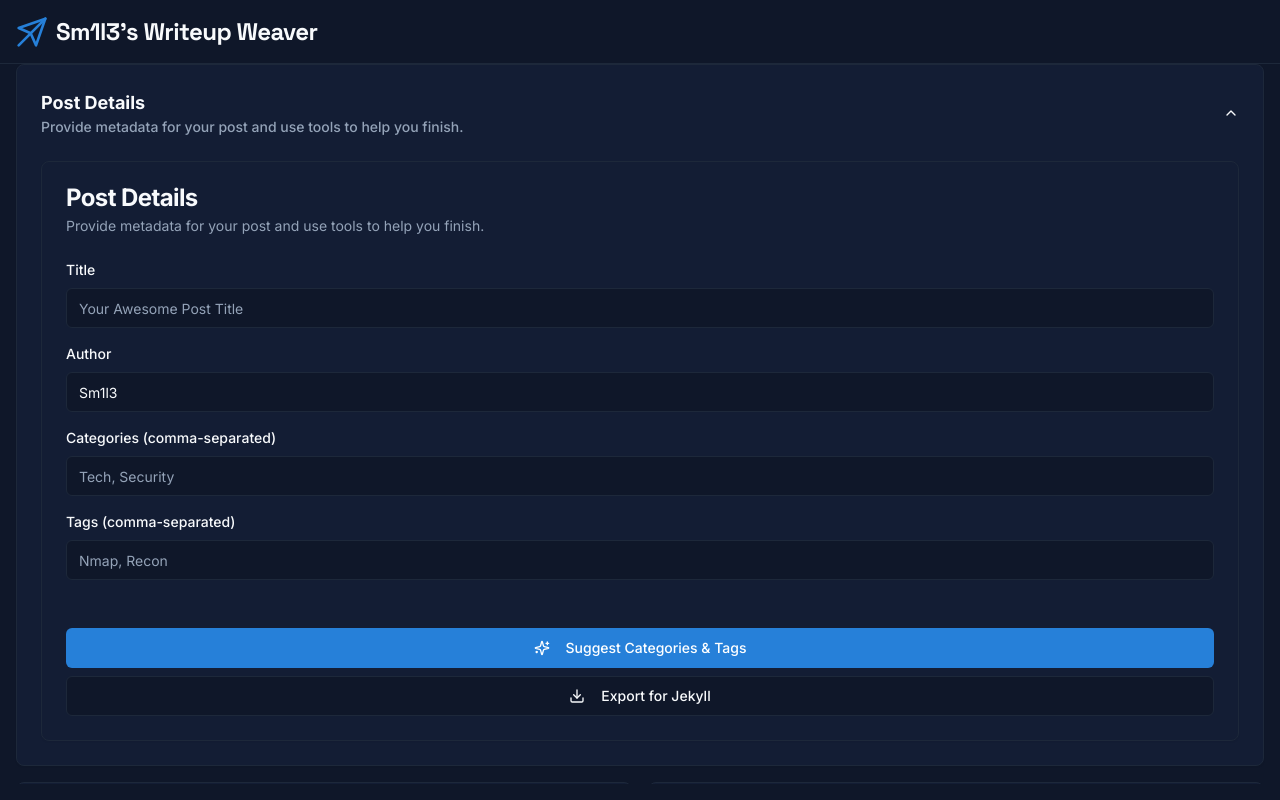
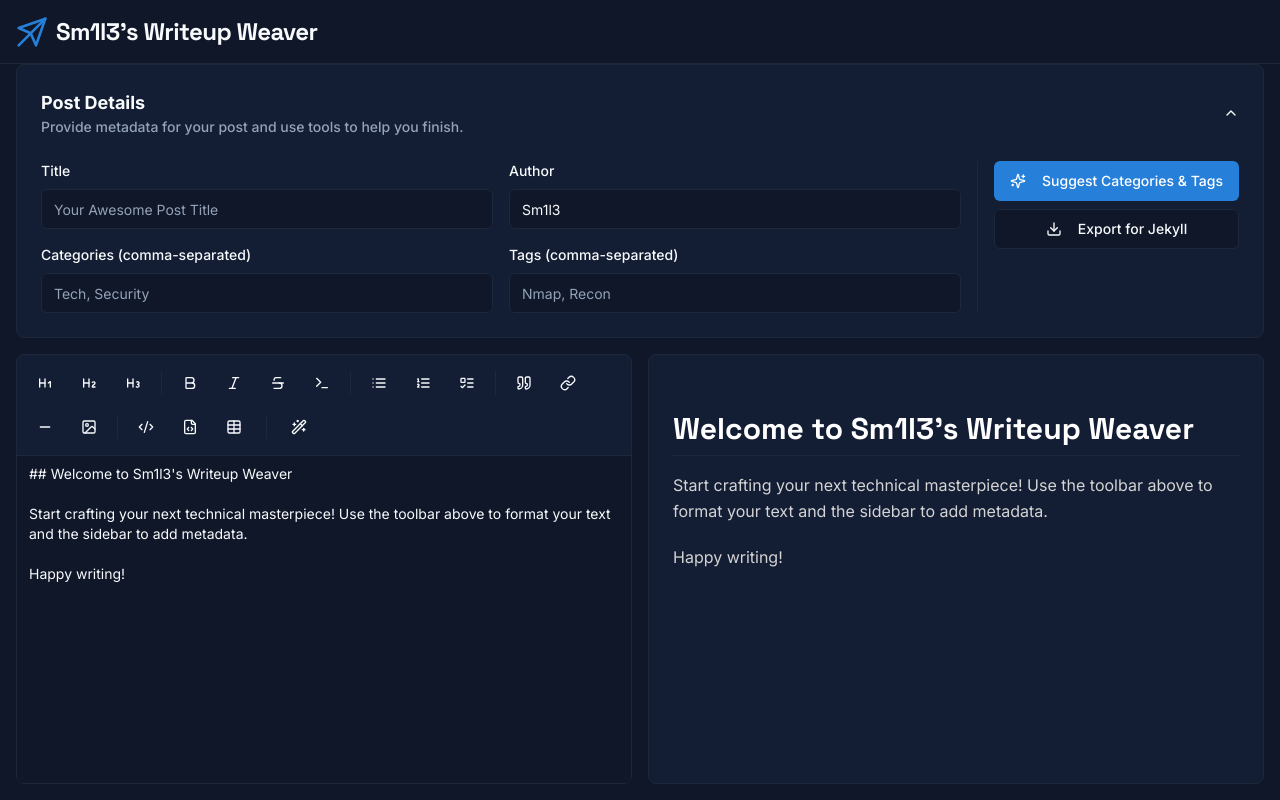
Before and after one commit to I-am-Sm1l3/writeup-weaver, a Next.js app: page / in a window 1280 px wide. Built offline with nearby package versions, Linux system fonts and the light colour scheme; what @genkit-ai/google-genai, genkit would draw is missing.

Commit message:
Update metadata-sidebar.tsx

```diff
--- a/src/components/metadata-sidebar.tsx
+++ b/src/components/metadata-sidebar.tsx
@@ -3,22 +3,12 @@
 import type { Dispatch, SetStateAction } from 'react';
 import { suggestCategoriesAndTags } from '@/ai/flows/suggest-categories-and-tags';
 import { Button } from '@/components/ui/button';
-import {
-  Card,
-  CardContent,
-  CardDescription,
-  CardFooter,
-  CardHeader,
-  CardTitle,
-} from '@/components/ui/card';
 import { Input } from '@/components/ui/input';
 import { Label } from '@/components/ui/label';
 import { useToast } from '@/hooks/use-toast';
 import { Sparkles, Download, Loader2 } from 'lucide-react';
-import { ScrollArea } from './ui/scroll-area';
 import JSZip from 'jszip';
 import { format } from 'date-fns';
-import { PlaceHolderImages } from '@/lib/placeholder-images';
 
 interface MetadataSidebarProps {
   title: string;
@@ -133,27 +123,6 @@ export function MetadataSidebar({
             })
             return null;
           });
-      } else {
-        const placeholderMatch = originalPath.match(/image-(\d+)\.webp/);
-        const placeholder = placeholderMatch ? PlaceHolderImages.find(p => p.id === `image-${placeholderMatch[1]}.webp`) : null;
-
-        if (!placeholder) {
-          // If it's not a known placeholder, data URI, or http url, skip it.
-          continue;
-        }
-
-        fetchPromise = fetch(placeholder.imageUrl)
-          .then(response => {
-            if (!response.ok) {
-              throw new Error(`Failed to fetch image: ${response.statusText}`);
-            }
-            return response.blob();
-          })
-          .catch(error => {
-            console.error(`Failed to process image ${placeholder.imageUrl}:`, error);
-            return null;
-          });
-      }
 
         imagePromises.push(
           fetchPromise.then(blob => {
@@ -169,6 +138,7 @@ export function MetadataSidebar({
             }
           })
         );
+      }
     }
 
     await Promise.all(imagePromises);
@@ -216,15 +186,8 @@ ${processedContent}`;
   }
 
   return (
-    <Card className="h-full flex flex-col">
-      <CardHeader>
-        <CardTitle>Post Details</CardTitle>
-        <CardDescription>
-          Provide metadata for your post and use tools to help you finish.
-        </CardDescription>
-      </CardHeader>
-      <ScrollArea className="flex-1">
-        <CardContent className="space-y-4">
+    <div className="flex flex-col md:flex-row gap-4">
+        <div className="grid md:grid-cols-2 gap-4 flex-1">
             <div className="space-y-2">
                 <Label htmlFor="title">Title</Label>
                 <Input id="title" value={title} onChange={(e) => setTitle(e.target.value)} placeholder="Your Awesome Post Title" />
@@ -246,10 +209,9 @@ ${processedContent}`;
                 <Label htmlFor="tags">Tags (comma-separated)</Label>
                 <Input id="tags" value={tags} onChange={(e) => setTags(e.target.value)} placeholder="Nmap, Recon" />
             </div>
-        </CardContent>
-      </ScrollArea>
-      <CardFooter className="flex flex-col gap-2 pt-6">
-        <Button onClick={handleSuggest} disabled={isGenerating} className="w-full">
+        </div>
+        <div className="flex flex-col sm:flex-row md:flex-col gap-2 pt-2 md:pt-0 md:border-l md:pl-4">
+            <Button onClick={handleSuggest} disabled={isGenerating} className="w-full md:w-auto justify-center">
             {isGenerating ? (
                 <Loader2 className="mr-2 h-4 w-4 animate-spin" />
             ) : (
@@ -257,11 +219,11 @@ ${processedContent}`;
             )}
             Suggest Categories & Tags
             </Button>
-        <Button onClick={handleExport} variant="outline" className="w-full">
+            <Button onClick={handleExport} variant="outline" className="w-full md:w-auto justify-center">
             <Download className="mr-2 h-4 w-4" />
             Export for Jekyll
             </Button>
-      </CardFooter>
-    </Card>
+        </div>
+    </div>
   );
 }
```
Lines whose indentation alone changed are shown as unchanged.
